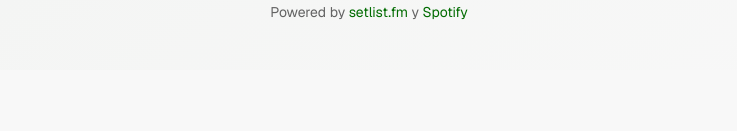
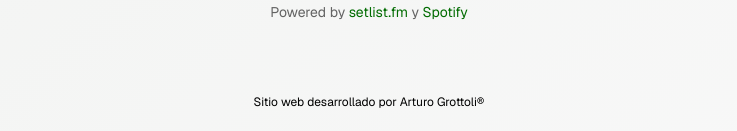
Before and after one commit to Arturogrottoli/setlistfm-to-spotify, a Next.js app: page / in a window 1280 px wide. Shown: the part 969-1100 px from the top of the page, without its empty margins (271-1008 px from the left). Before the commit the page ends 1039 px from the top, so only its background shows below. Built offline with nearby package versions, Linux system fonts and the light colour scheme; no server answers.

Commit message:
detalles

```diff
--- a/app/page.tsx
+++ b/app/page.tsx
@@ -5,8 +5,8 @@ export default function Home() {
   const hasRefreshToken = !!process.env.SPOTIFY_REFRESH_TOKEN
 
   return (
-    <main className="min-h-screen bg-gradient-to-br from-background via-secondary/20 to-background">
-      <div className="container mx-auto px-4 py-12">
+    <main className="min-h-screen bg-gradient-to-br from-background via-secondary/20 to-background flex flex-col">
+      <div className="container mx-auto px-4 py-12 flex-1">
         <div className="max-w-4xl mx-auto">
           <div className="text-center mb-12">
             <h1 className="text-5xl md:text-6xl font-bold mb-4 text-balance bg-gradient-to-r from-primary via-accent to-primary bg-clip-text text-transparent">
@@ -43,6 +43,11 @@ export default function Home() {
           </div>
         </div>
       </div>
+      <footer className="py-6 text-center">
+        <p className="text-xs text-black">
+          Sitio web desarrollado por Arturo Grottoli®
+        </p>
+      </footer>
     </main>
   )
 }
```
Also changed, not shown: 1 other file (tests, documents, lock files or other folders).
